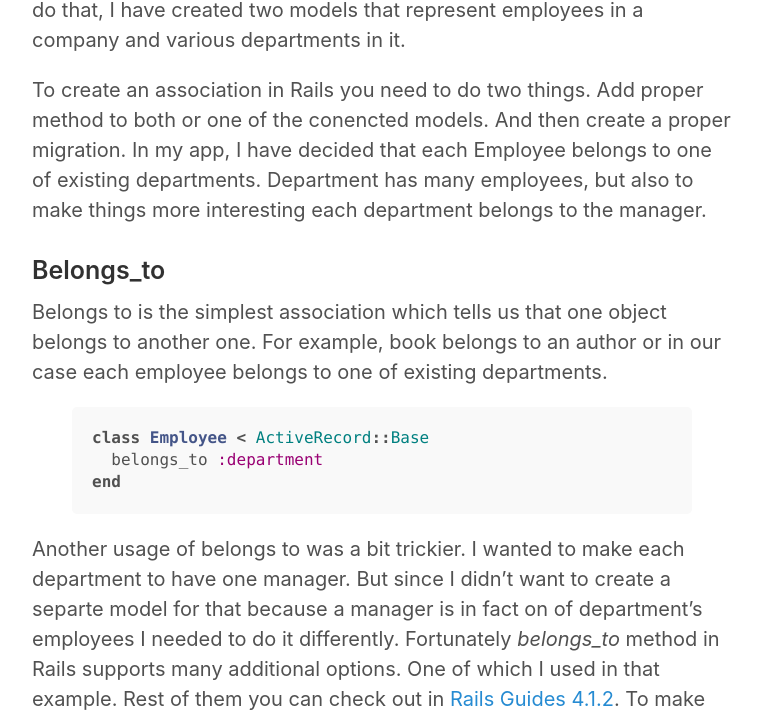
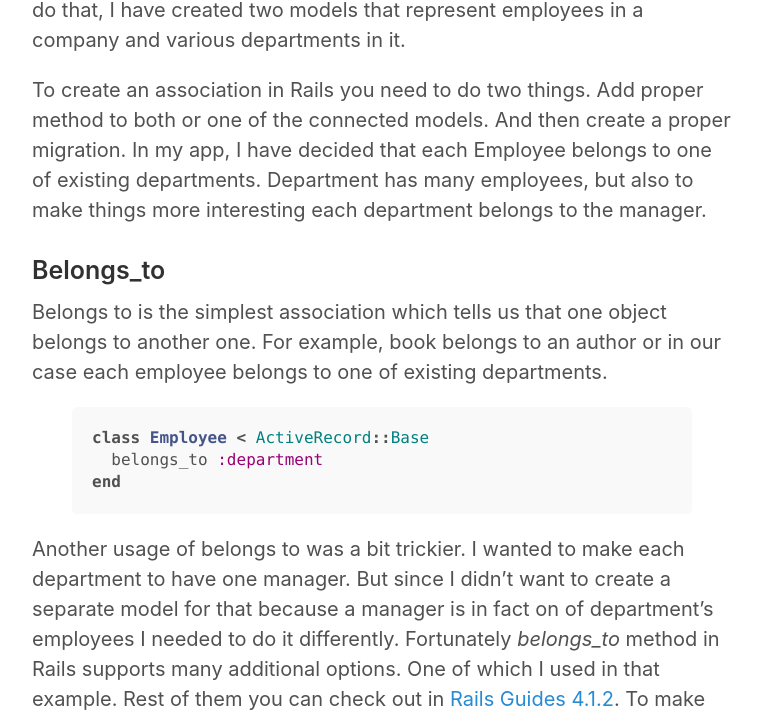
Before and after one commit to LukeP91/LukeP91.github.io, a Jekyll site: the page built from _posts/2016-08-27-associations.md, in a window 1280 px wide and 1400 px high. Shown: the part 436-1148 px from the top of the window, without its empty margins (258-1020 px from the left). Built offline with Jekyll 4.4.1, drawn with Linux system fonts in a browser that asks for light colours.

```diff
--- a/_posts/2016-08-27-associations.md
+++ b/_posts/2016-08-27-associations.md
@@ -7,7 +7,7 @@ An important topic in any application that tries to solve a problem are associat
 
 As my next step in [Junior Rails Developer Course](http://blog.arkency.com/junior-rails-developer/), I was asked to create a simple app that will teach me how to use associations in Rails. In order to do that, I have created two models that represent employees in a company and various departments in it.
 
-To create an association in Rails you need to do two things. Add proper method to both or one of the conencted models. And then create a proper migration. In my app, I have decided that each Employee belongs to one of existing departments. Department has many employees, but also to make things more interesting each department belongs to the manager.
+To create an association in Rails you need to do two things. Add proper method to both or one of the connected models. And then create a proper migration. In my app, I have decided that each Employee belongs to one of existing departments. Department has many employees, but also to make things more interesting each department belongs to the manager.
 
 ### Belongs_to
 Belongs to is the simplest association which tells us that one object belongs to another one. For example, book belongs to an author or in our case each employee belongs to one of existing departments.
@@ -18,7 +18,7 @@ class Employee < ActiveRecord::Base
 end
 {% endhighlight %}
 
-Another usage of belongs to was a bit trickier. I wanted to make each department to have one manager. But since I didn't want to create a separte model for that because a manager is in fact on of department's employees I needed to do it differently. Fortunately _belongs_to_ method in Rails supports many additional options. One of which I used in that example. Rest of them you can check out in [Rails Guides 4.1.2](http://guides.rubyonrails.org/association_basics.html#belongs-to-association-reference). To make manager work I used _class_name_.
+Another usage of belongs to was a bit trickier. I wanted to make each department to have one manager. But since I didn't want to create a separate model for that because a manager is in fact on of department's employees I needed to do it differently. Fortunately _belongs_to_ method in Rails supports many additional options. One of which I used in that example. Rest of them you can check out in [Rails Guides 4.1.2](http://guides.rubyonrails.org/association_basics.html#belongs-to-association-reference). To make manager work I used _class_name_.
 
 #### Class_name
 Class_name helps when model name can't be figured out using association name. For example in our case association name was manager. But in our app manager is, in fact, an object of Employee class. Using _class_name_ we can tell Rails that even though our association name is manager, the model that is actually used is called Employee.
```
